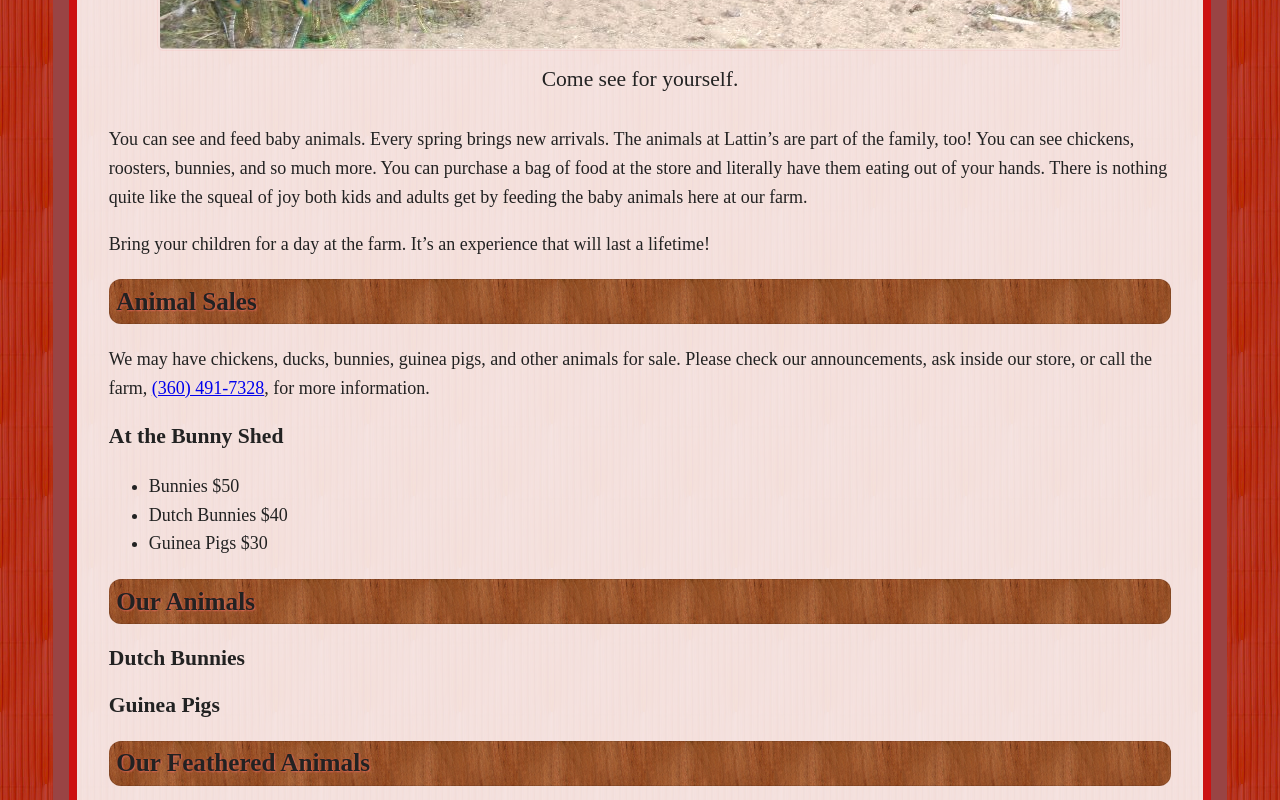
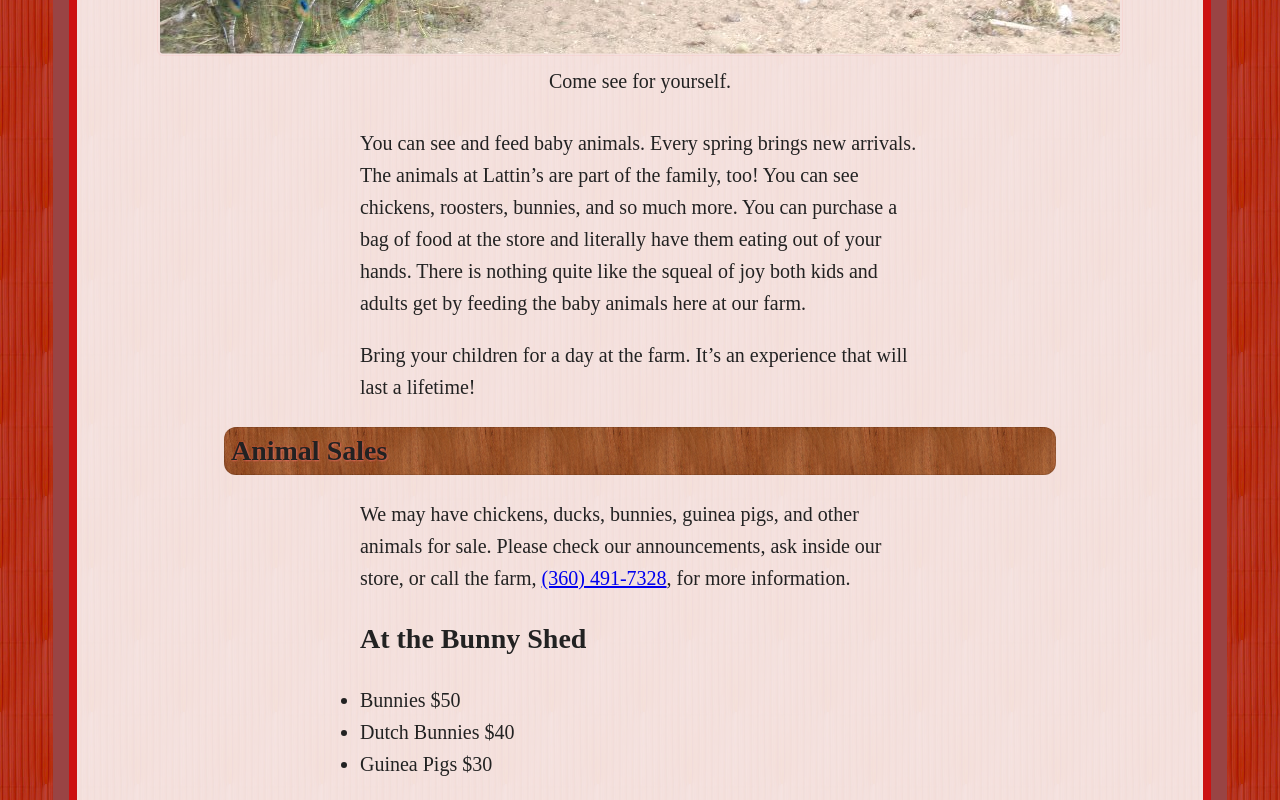
Before and after one commit to r-a-h/lattinscider.com, a plain HTML site: page farm.html in a window 1280 px wide. Shown: the part 800-1600 px from the top of the page. Drawn offline with Linux system fonts and the light colour scheme.

Commit message:
adjusted css for better readability
see https://baymard.com/blog/line-length-readability

```diff
--- a/default.css
+++ b/default.css
@@ -5,7 +5,7 @@ body {
 	margin: 40px auto;
 	max-width: 83%;
 	line-height: 1.6;
-	font-size: 18px;
+	font-size: 20px;
 	color: #222;
 	background-color: rgba(255, 255, 255, 0.85);
 	padding: 0 2rem;
@@ -15,6 +15,8 @@ body {
 }
 h1,h2,h3 {
 	line-height: 1.2;
+	margin-left: auto;
+	margin-right: auto;
 }
 h1 {
 	text-align: center;
@@ -32,10 +34,12 @@ h2 {
 	               0 0 0.1em rgba(255, 128, 128, 0.2),
 		       0 0 0.1em rgba(255, 0, 0, 0.2);
 	font-size: 1.4em;
+	max-width: 77%;
 }
 h3 {
 	text-decoration-color: rgba(255, 128, 128, 0.5);
-	font-size: 1.2em;
+	font-size: 1.4em;
+	max-width: 560px;
 }
 ol {
 	text-align: center;
@@ -45,7 +49,14 @@ ol {
 ol > li {
 	display: inline-block;
 	padding: 0.5em;
-	font-size: 1.2em;
+}
+ul {
+	padding-left: 0;
+}
+p, ul {
+	max-width: 560px;
+	margin-left: auto;
+	margin-right: auto;
 }
 p > img {
 	max-height: 200px;
@@ -68,4 +79,7 @@ img {
 	img {
 		max-width: 100%;
 	}
+	h2 {
+		max-width: 100%;
+	}
 }
```
